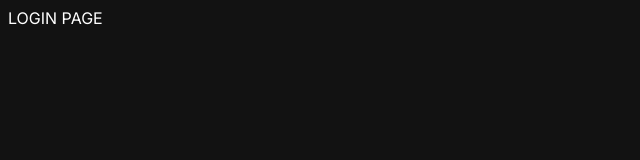
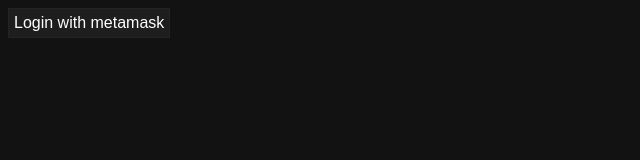
Before and after one commit to nfteseum/nfteseum-hackathon-archive, a React (Create React App) app in the folder webapp/: page /login in a window 1280 px wide. Shown: the top 160 px of the page, without its empty margins (0-640 px from the left). Built offline with nearby package versions, Linux system fonts and the light colour scheme.

Commit message:
feat: login with metamask
Co-authored-by: KrYmZiN <Shiv-Patil@users.noreply.github.com>

```diff
--- a/webapp/package.json
+++ b/webapp/package.json
@@ -6,10 +6,12 @@
     "@testing-library/jest-dom": "^5.16.2",
     "@testing-library/react": "^12.1.3",
     "@testing-library/user-event": "^13.5.0",
+    "ethers": "^5.5.4",
     "react": "^17.0.2",
     "react-dom": "^17.0.2",
     "react-router-dom": "^6.2.1",
     "react-scripts": "5.0.0",
+    "react-toastify": "^8.2.0",
     "typescript": "^4.0.5",
     "web-vitals": "^2.1.4"
   },
--- a/webapp/src/components/Layout.js
+++ b/webapp/src/components/Layout.js
@@ -2,6 +2,19 @@
 import { Outlet, Link } from "react-router-dom";
 import React from "react";
 import logoCircle from "../assets/logo circle.png";
+import Login from "./Login";
+
+function LoggedIn(props) {
+  return (
+    <Link to="/user/me" className="nav-profile-icon">
+      <img alt="user" src={this.props.favicon} />
+    </Link>
+  );
+}
+
+function NavProfile(props) {
+  return <Login />;
+}
 
 export default class Layout extends React.Component {
   render() {
@@ -19,9 +32,7 @@
               <input className="nav-bar" placeholder="Search"></input>
             </div>
             <div className="nav-profile">
-              <Link to="/user/me" className="nav-profile-icon">
-                <img alt="user" src={this.props.favicon} />
-              </Link>
+              <NavProfile isLoggedIn={window.ethereum.isConnected()} />
             </div>
           </div>
         </div>
--- a/webapp/src/components/Login.js
+++ b/webapp/src/components/Login.js
@@ -1,81 +1,91 @@
 import React from "react";
 import "../css/Login.css";
-/*
+import { ethers } from "ethers";
+import { Link } from "react-router-dom";
 
-https://docs.alchemy.com/alchemy/tutorials/nft-minter#step-4-connect-metamask-to-your-ui
-
-import { ethers } from "ethers";
-import Web3Modal from "@web3modal/web3modal";
-import WalletConnect from "@walletconnect/web3-provider";
-
-let providerOptions = {
-  walletconnect: {
-    package: WalletConnect,
-    options: {
-      infuraId: "c8b1d09b445b4c74322f289254147e55",
-    },
-  },
-};
-
-if (!window?.ethereum?.isSequence) {
-  providerOptions = {
-    ...providerOptions,
-    sequence: {
-      package: sequence,
-      options: {
-        appName: "nftseum",
-        defaultNetwork: "polygon",
-      },
-    },
-  };
+function NavText(props) {
+  console.log(props);
+  if (props.state.isLoggedIn) {
+    return <LoggedInText favicon="https://github.com/soulninja-dev.png" />;
+  } else {
+    return <NotLoggedIn loginMetamask={props.loginMetamask} />;
+  }
 }
 
-const web3Modal = new Web3Modal({
-  providerOptions,
-  cacheProvider: true,
-});
-*/
+function LoggedInText(props) {
+  return (
+    <Link to="/user/me" className="nav-profile-icon">
+      <img alt="user" src={props.favicon} />
+    </Link>
+  );
+}
+
+function NotLoggedIn(props) {
+  return <button onClick={props.loginMetamask}>Login with metamask</button>;
+}
+
 export default class Login extends React.Component {
-  /*componentDidMount() {
-    if (web3Modal.cachedProvider) {
-      connectWallet();
-    }
+  constructor(props) {
+    super(props);
+    this.state = {
+      isLoggedIn: this.props.isLoggedIn,
+      loginMetamask: this.loginMetamask,
+    };
   }
 
-  async connectWeb3Modal() {
-    if (web3Modal.cachedProvider) {
-      web3Modal.clearCachedProvider();
-    }
-    connectWallet();
-  }
-
-  async connectWallet() {
-    const wallet = await web3Modal.connect();
-
-    const provider = new ethers.providers.Web3Provider(wallet);
-
-    if (wallet.sequence) {
-      provider.sequence = wallet.sequence;
+  loginMetamask = async () => {
+    if (typeof window.ethereum == "undefined") {
+      alert("Please install metamask");
+      return;
     }
 
-    setProvider(provider);
-  }
+    window.ethereum.request({
+      method: "eth_requestAccounts",
+    });
 
-  async getAccounts() {
-    const signer = provide?.getSigner();
-    console.log("getAddress():", await signer.getAddress());
+    const provider = new ethers.providers.Web3Provider(window.ethereum);
+    const signer = provider.getSigner();
 
-    console.log("accounts:", await provider?.listAccounts());
-  }
+    const address = await signer.getAddress();
+    console.log(address);
 
-  async signMessage() {
-    const signer = await provider?.getSigner();
-    const message = "Never gonna give you up";
-    const sig = await signer.signMessage(message);
-    console.log("signature:", sig);
-  }
-*/
+    const res = await fetch(
+      `http://localhost:1717/api/user/${address}/nonce`
+    ).then((res) => res.json());
+    const nonce = res.data.nonce;
+
+    let message = `${nonce}`;
+    let rawSig = signer.signMessage(message);
+    rawSig.then((sig) => console.log(sig));
+
+    const res2 = await rawSig.then((sig) =>
+      fetch(`http://localhost:1717/api/user/${address}/login`, {
+        method: "POST",
+        headers: {
+          "Content-Type": "application/json",
+        },
+        body: JSON.stringify({
+          signature: sig,
+          username: "Soul",
+          bio: "need sleep",
+        }),
+      }).then((res2) => res2.json())
+    );
+    if (res2.status != "ok") {
+      console.log("ERROR GO BRR");
+    }
+
+    this.setState({
+      isLoggedIn: true,
+    });
+  };
+
   render() {
-    return <div>LOGIN PAGE</div>;
+    return (
+      <NavText
+        loginMetamask={this.loginMetamask}
+        state={{ isLoggedIn: this.state.isLoggedIn }}
+      />
+    );
   }
 }
--- a/webapp/src/css/Layout.css
+++ b/webapp/src/css/Layout.css
@@ -1,4 +1,4 @@
-@import url('https://fonts.googleapis.com/css2?family=Satisfy&display=swap');
+@import url("https://fonts.googleapis.com/css2?family=Satisfy&display=swap");
 
 .page {
   display: flex;
@@ -64,7 +64,6 @@
   background-position: 12px 12px;
   border: #242424 1px solid;
   border-radius: 8px;
-
 }
 
 .nav-bar:focus {
@@ -93,6 +92,7 @@
 .nav-profile-icon > img {
   width: 100%;
   height: 100%;
+  border-radius: 50%; /* Done @soul */
 }
 
 .content {
```
Also changed, not shown: 2 other files (tests, documents, lock files or other folders). Lines whose indentation alone changed are shown as unchanged.
